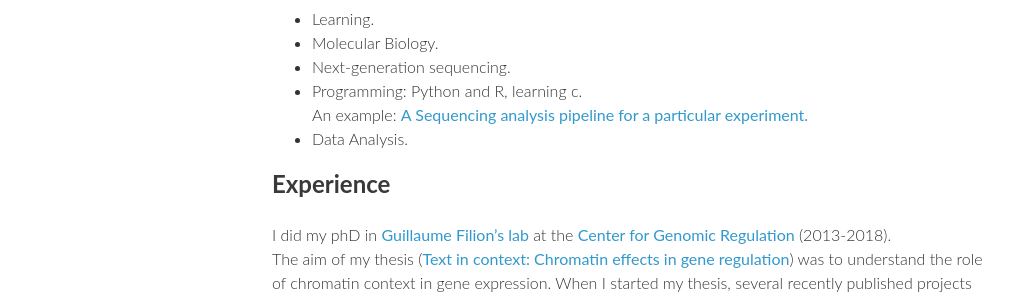
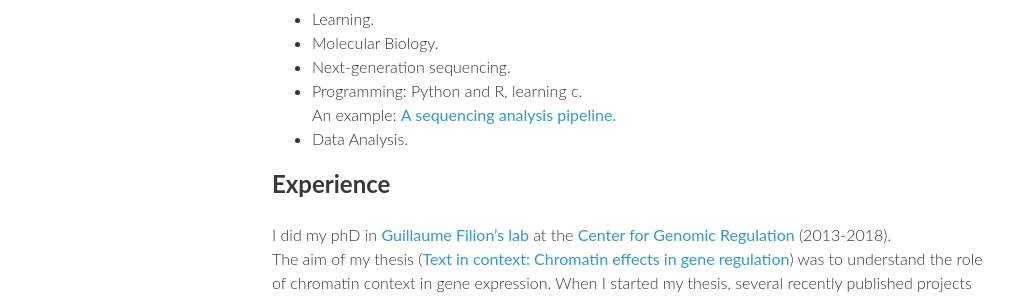
Before and after one commit to histonemark/histonemark.github.io, a Jekyll site: the page built from index.html, in a window 1280 px wide. Shown: the part 426-725 px from the top of the page, without its empty margins (128-1149 px from the left). Built offline with Jekyll 4.4.1, drawn with Linux system fonts in a browser that asks for light colours; nearby versions of some CDN libraries; the list of posts is cut into pages by our own code; comment, search, counter and statistics services are not loaded; a style sheet for code colours, icons or effects is not loaded.

Commit message:
Correction

```diff
--- a/index.html
+++ b/index.html
@@ -29,7 +29,7 @@ understand and model these phenomena.</p>
   <Li>Next-generation sequencing.</li>
   <li>Programming: Python and R, learning c.</li> An example:
   <a href="https://github.com/histonemark/hpipline/tree/cowboy-mode">
-  A Sequencing analysis pipeline for a particular experiment.</a>
+  A sequencing analysis pipeline.</a>
   <li>Data Analysis.</li>
 </ul>
 
```
